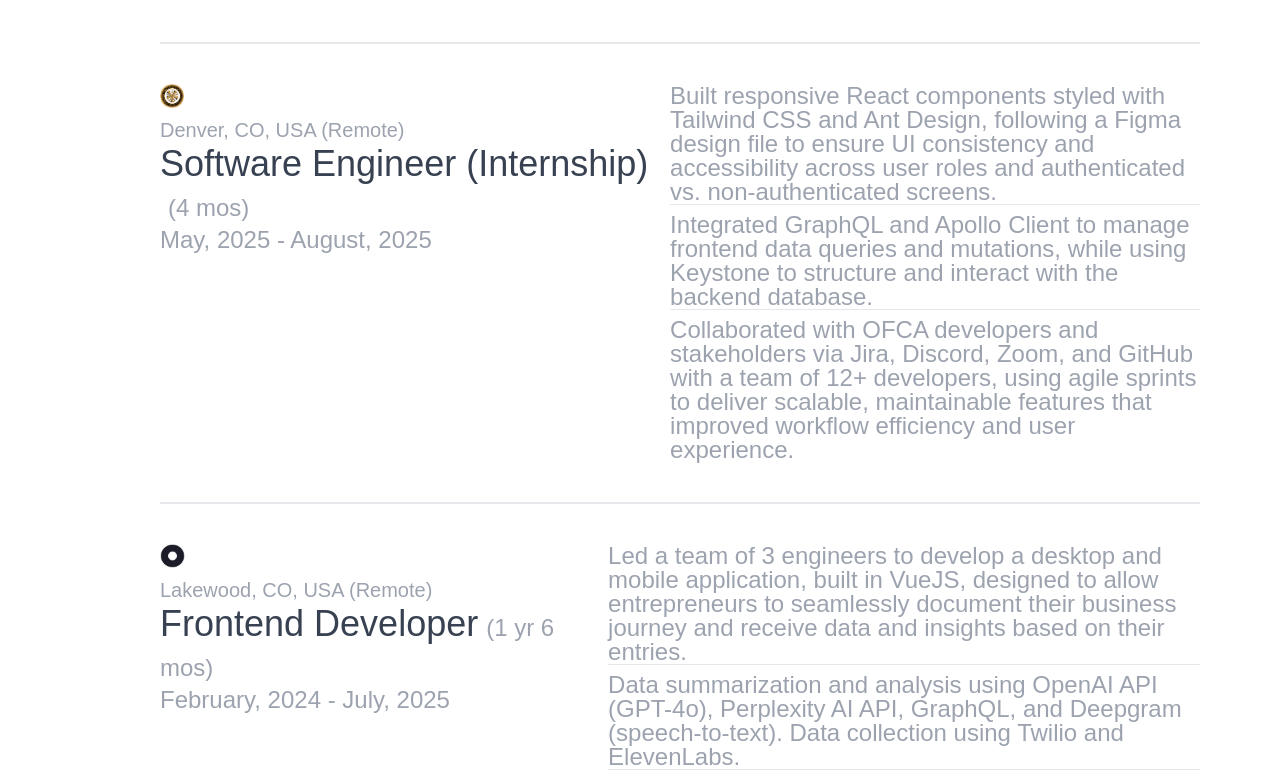
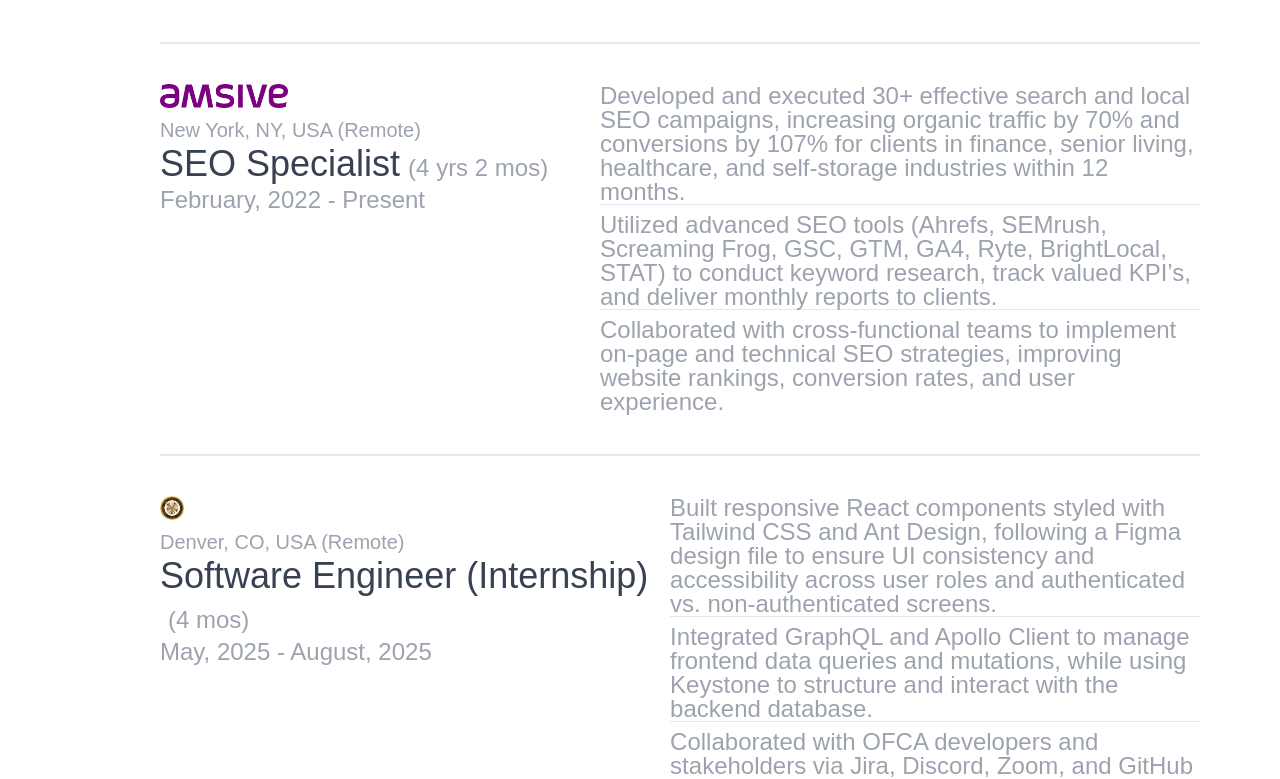
Before and after one commit to brogers111/personal-portfolio, a React (Vite) app: page /resume in a window 1280 px wide. Shown: the part 816-1595 px from the top of the page. Built offline with nearby package versions, Linux system fonts and the light colour scheme; a web font is replaced by a local one.

Commit message:
Add: TurboTenant to resume

```diff
--- a/src/components/Resume.tsx
+++ b/src/components/Resume.tsx
@@ -2,6 +2,7 @@
 import { faArrowUpRightFromSquare } from '@fortawesome/free-solid-svg-icons'
 
 // Logos
+import amsiveLogo from '../assets/logos/amsive-logo.png'
 import sbsLogo from '../assets/logos/sbs-logo.jpg'
 import ofcaLogo from '../assets/logos/ofca-logo.png'
 import inscriptionLogo from '../assets/logos/inscription-logo.png'
@@ -59,6 +60,19 @@
       "Manages technical SEO across TurboTenant digital properties, including core web vitals, crawl optimization, structured data, and site architecture to maintain strong site health and search visibility.",
       "Supports growth in organic traffic and signups by implementing SEO initiatives such as content optimization, SERP feature targeting (e.g., PAA, AI Overviews, video), and backlink coordination with internal teams and external partners.",
       "Builds and maintains internal tools using software engineering skills to support SEO efforts at scale, including solutions for content creation and monitoring, core web vitals analysis, log file analysis, and tracking industry updates and search engine documentation."
+    ]
+  },
+  {
+    logo: amsiveLogo,
+    logoAlt: "Amsive logo",
+    location: "New York, NY, USA (Remote)",
+    title: "SEO Specialist",
+    duration: "4 yrs 2 mos",
+    dates: "February, 2022 - Present",
+    bullets: [
+      "Developed and executed 30+ effective search and local SEO campaigns, increasing organic traffic by 70% and conversions by 107% for clients in finance, senior living, healthcare, and self-storage industries within 12 months.",
+      "Utilized advanced SEO tools (Ahrefs, SEMrush, Screaming Frog, GSC, GTM, GA4, Ryte, BrightLocal, STAT) to conduct keyword research, track valued KPI’s, and deliver monthly reports to clients.",
+      "Collaborated with cross-functional teams to implement on-page and technical SEO strategies, improving website rankings, conversion rates, and user experience."
     ]
   },
   {
```
Also changed, not shown: src/assets/logos/turbotenant-logo.png.
